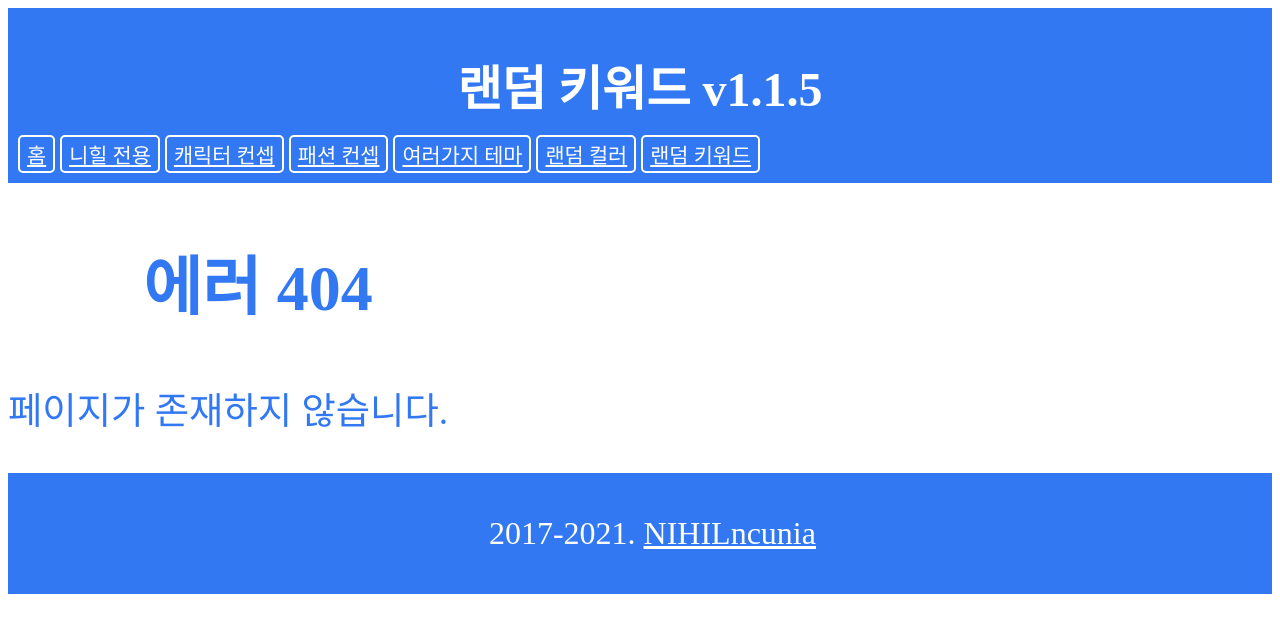
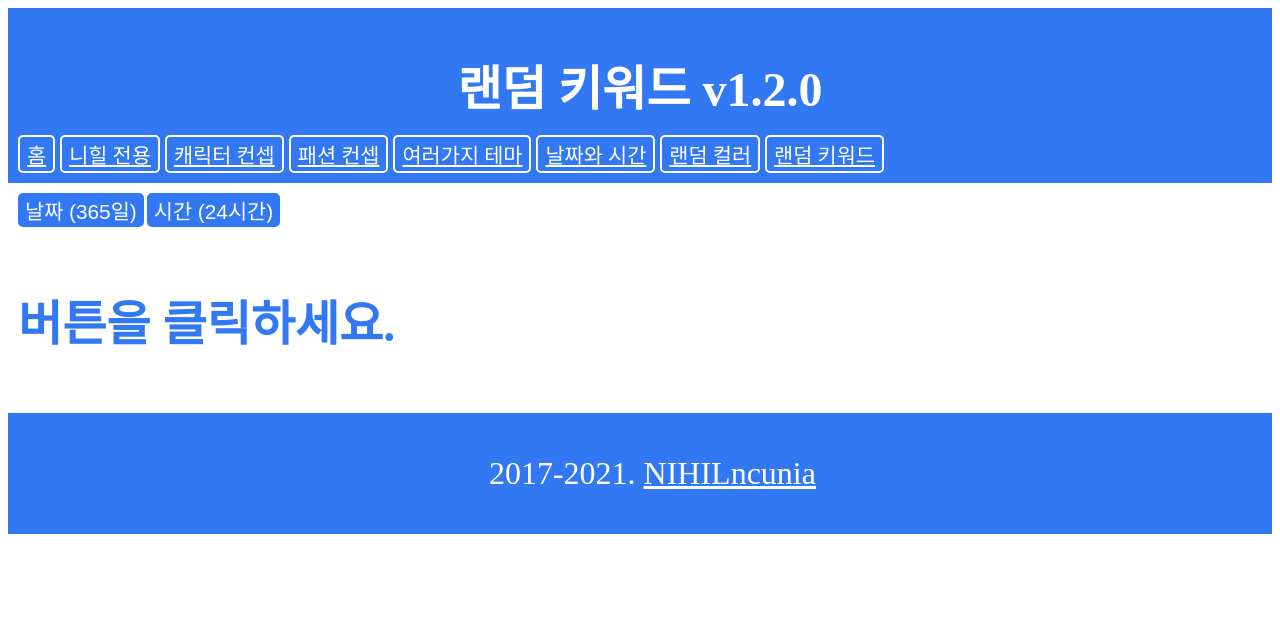
Before and after one commit to random-keyword/random-keyword, a Next.js app: page /keyword/time in a window 1280 px wide. Before the commit this address had no page. Shown: the top 632 px of the page. Built offline with nearby package versions, Linux system fonts and the light colour scheme.

Commit message:
2021 0219 v1.2.0 업데이트

```diff
--- a/components/AppLayout.jsx
+++ b/components/AppLayout.jsx
@@ -115,6 +115,7 @@ const AppLayout = ({ children, }) => {
           <Link href='/keyword/character'><a>캐릭터 컨셉</a></Link>
           <Link href='/keyword/clothes'><a>패션 컨셉</a></Link>
           <Link href='/keyword/theme'><a>여러가지 테마</a></Link>
+          <Link href='/keyword/time'><a>날짜와 시간</a></Link>
           <Link href='/keyword/color'><a>랜덤 컬러</a></Link>
           <Link href='/keyword/random'><a>랜덤 키워드</a></Link>
         </nav>
--- a/data/TimeData.js
+++ b/data/TimeData.js
@@ -1,7 +1,7 @@
-export const Hour24Data = {
-  hour: Array(24).fill(0).map((value, index) => value + index),
-  minute: Array(60).fill(0).map((value, index) => value + index),
-  second: Array(60).fill(0).map((value, index) => value + index),
+export const TimeData = {
+  hour: Array(24).fill(0).map((value, index) => `${value + index}`.padStart(2, 0)),
+  minute: Array(60).fill(0).map((value, index) => `${value + index}`.padStart(2, 0)),
+  second: Array(60).fill(0).map((value, index) => `${value + index}`.padStart(2, 0)),
 };
 
 export const CalendarData = {
--- a/data/siteData.js
+++ b/data/siteData.js
@@ -1,3 +1,3 @@
 export const siteData = {
-  version: 'v1.1.5',
+  version: 'v1.2.0',
 };
--- a/package.json
+++ b/package.json
@@ -1,6 +1,6 @@
 {
   "name": "random-keyword",
-  "version": "1.1.5",
+  "version": "1.2.0",
   "description": "고민이나 선택 장애를 한 번에 해결해주는 랜덤 키워드!",
   "main": "index.js",
   "repository": {
--- /dev/null
+++ b/pages/keyword/time.jsx
@@ -0,0 +1,52 @@
+import React, { useCallback, useState } from 'react';
+import Head from 'next/head';
+import AppLayout from '@components/AppLayout';
+import StyledArticle from '@components/StyledArticle';
+import { count, getTime, getCalendar } from '@utils/getTime';
+
+const text = {
+  title: '날짜와 시간 - 랜덤 키워드',
+  link: 'https://random-keyword.github.io/keyword/time',
+};
+
+const KeywordTime = () => {
+  const [ keyword, setKeyword, ] = useState(<span className='blue'>버튼을 클릭하세요.</span>);
+  const [ size, setSize, ] = useState('normal');
+  const [ name, setName, ] = useState('no-scroll');
+
+  const onClickCalendar = useCallback(() => {
+    setKeyword(getCalendar());
+    setSize('normal');
+  }, []);
+
+  const onClickTime = useCallback(() => {
+    setKeyword(getTime());
+    setSize('normal');
+  }, []);
+
+  return (
+    <AppLayout>
+      <Head>
+        <meta property='og:title' content={text.title} />
+        <meta name='twitter:title' content={text.title} />
+        <meta property='og:url' content={text.link} />
+        <title>{text.title}</title>
+      </Head>
+      <StyledArticle>
+        <div id='keyword-display'>
+          <header>
+            <button onClick={onClickCalendar}>날짜 ({count.calendar})</button>
+            <button onClick={onClickTime}>시간 ({count.time})</button>
+          </header>
+          <div id='keyword-container' className={name}>
+            <div>
+              <p className={size}>{ keyword }</p>
+            </div>
+          </div>
+        </div>
+      </StyledArticle>
+    </AppLayout>
+  );
+};
+
+export default KeywordTime;
--- /dev/null
+++ b/utils/getTime.js
@@ -0,0 +1,70 @@
+import React from 'react';
+import { CalendarData, TimeData } from '@data/TimeData';
+import { getKeyword } from '@utils/getKeyword';
+
+export const count = {
+  time: '24시간',
+  calendar: '365일',
+};
+
+export const getTime = () => {
+  const { hour, minute, second, } = TimeData;
+
+  const hourItem = getKeyword(hour);
+  const minuteItem = getKeyword(minute);
+  const secondItem = getKeyword(second);
+
+  return (
+    <>
+      <span className='blue'>{hourItem}:{minuteItem}:{secondItem}</span>
+    </>
+  );
+};
+
+export const getCalendar = () => {
+  const { month, day28, day29, day30, day31, } = CalendarData;
+  let dayItem;
+
+  const monthItem = getKeyword(month);
+  const day28Item = getKeyword(day28);
+  const day29Item = getKeyword(day29);
+  const day30Item = getKeyword(day30);
+  const day31Item = getKeyword(day31);
+  const d2 = getKeyword([ 1, 2, ]);
+
+  if (monthItem === 1) {
+    dayItem = day31Item;
+  } else if (monthItem === 2) {
+    if (d2 === 1) {
+      dayItem = day28Item;
+    } else if (d2 === 2) {
+      dayItem = day29Item;
+    }
+  } else if (monthItem === 3) {
+    dayItem = day31Item;
+  } else if (monthItem === 4) {
+    dayItem = day30Item;
+  } else if (monthItem === 5) {
+    dayItem = day31Item;
+  } else if (monthItem === 6) {
+    dayItem = day30Item;
+  } else if (monthItem === 7) {
+    dayItem = day31Item;
+  } else if (monthItem === 8) {
+    dayItem = day31Item;
+  } else if (monthItem === 9) {
+    dayItem = day30Item;
+  } else if (monthItem === 10) {
+    dayItem = day31Item;
+  } else if (monthItem === 11) {
+    dayItem = day30Item;
+  } else if (monthItem === 12) {
+    dayItem = day31Item;
+  }
+
+  return (
+    <>
+      <span className='blue'>{monthItem}월 {dayItem}일</span>
+    </>
+  );
+};
```
Also changed, not shown: data/NihilData.js (+11 -5 lines), public/README.md.
